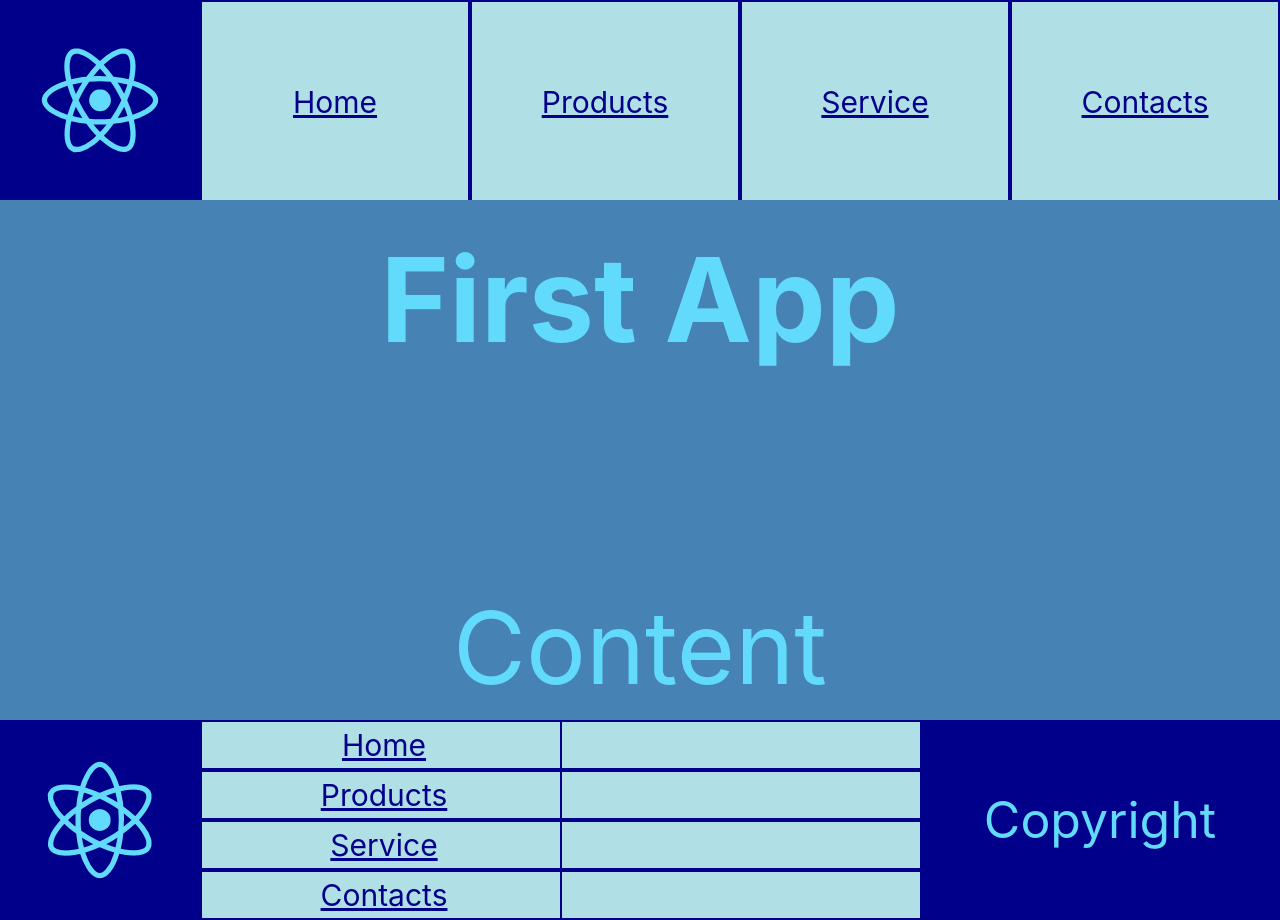
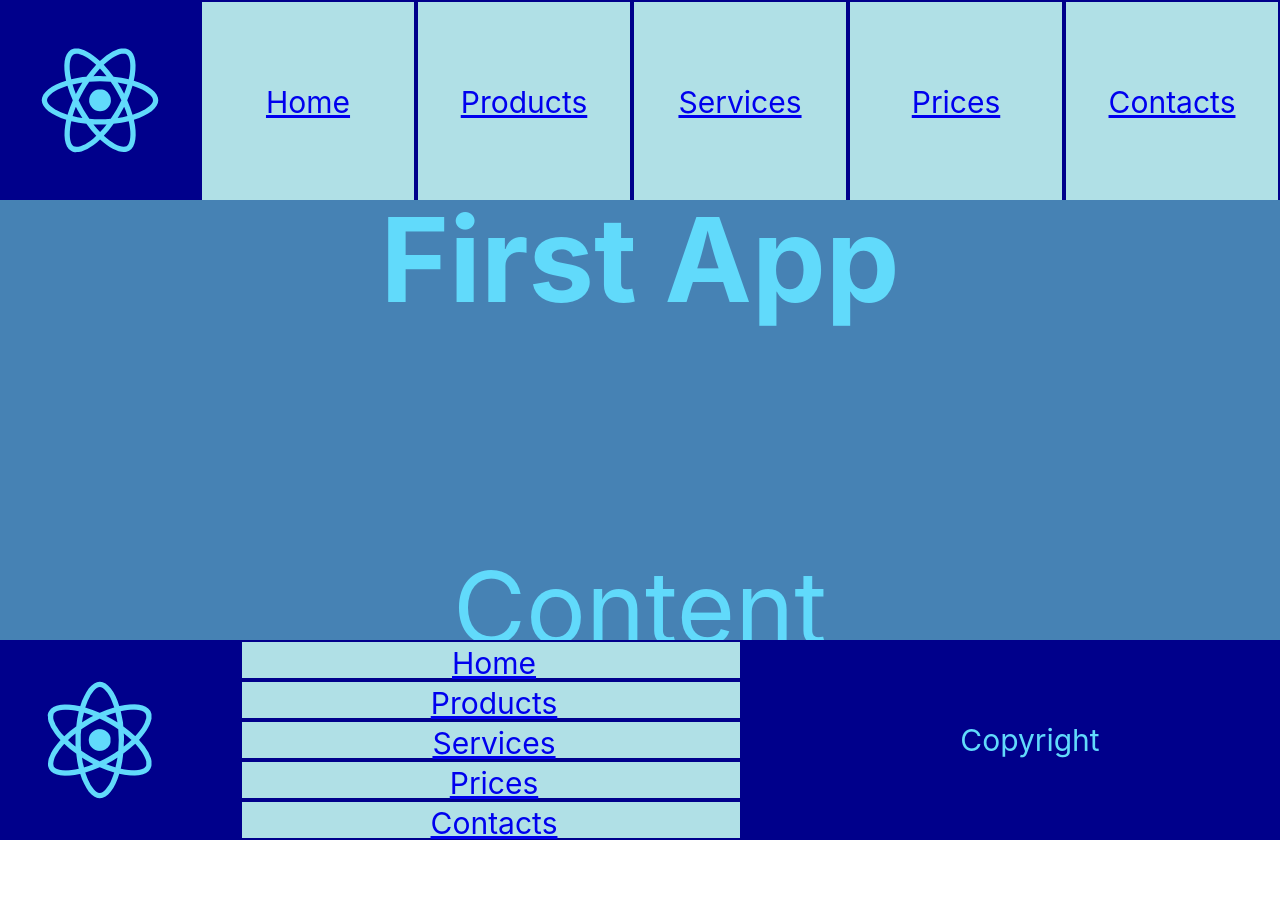
Before and after one commit to Natalina27/pasv-react-project, a React (Create React App) app: page / in a window 1280 px wide. After the commit the page ends 841 px from the top, so only its background shows below. Built offline with nearby package versions, Linux system fonts and the light colour scheme.

Commit message:
added array of objects and map method

```diff
--- a/src/App.css
+++ b/src/App.css
@@ -40,7 +40,7 @@
 }
 
 .App-menu-item{
-  height: 98px;
+  /*height: 98px;*/
   width: 100%;
   border : darkblue 1px solid;
   color: darkblue;
@@ -64,7 +64,7 @@
   display: flex;
   justify-content: space-between;
   flex-direction: row;
-  height: 100px;
+  /*height: 100px;*/
   background-color: darkblue;
 }
 .Footer-paragraph{
@@ -72,10 +72,10 @@
   display: flex;
   align-items: center;
   justify-content: center;
-  font-size: 20px;
+  font-size: 10px;
   color: #61dafb;
 }
-.Footer-menu {
+.Footer-menu nav {
   display: flex;
   flex-direction: column;
   /*height: 100px;*/
@@ -133,7 +133,7 @@
   }
   .App-content{
     display: flex;
-    height: 65%;
+    height: 55%;
     background: steelblue;
     color: #61dafb;
     justify-content: center;
@@ -151,16 +151,21 @@
     width: 500px;
     display: flex;
     align-items: center;
-    font-size: 50px;
+    font-size: 30px;
     color: #61dafb;
   }
-  .Footer-menu {
+  .Footer-menu nav {
     display: flex;
     flex-direction: column;
     /*height: 100px;*/
     width: 500px;
     background-color: powderblue;
+    font-size: 20px;
+    flex-wrap: unset;
 
+  }
+  .Footer-menu nav a{
+    height: 30px;
   }
 }
 @keyframes App-logo-spin {
--- a/src/Footer.jsx
+++ b/src/Footer.jsx
@@ -1,7 +1,7 @@
 import React from 'react';
 import './App.css';
 import Logo from "./Logo";
-import MenuItem from "./MenuItem";
+import Menu from "./Menu";
 
 function Footer() {
   return (
@@ -10,17 +10,14 @@ function Footer() {
             <Logo/>
         </div>
         <div className="Footer-menu">
-            <MenuItem text='Home' link='home-page' />
-            <MenuItem text='Products' link='goods' />
-            <MenuItem text='Service' link='service' />
-            <MenuItem text='Contacts' link='contact' />
+            < Menu />
         </div>
-        <div className="Footer-menu">
-            <MenuItem />
-            <MenuItem />
-            <MenuItem />
-            <MenuItem />
-        </div>
+        {/*<div className="Footer-menu">*/}
+        {/*    <MenuItem />*/}
+        {/*    <MenuItem />*/}
+        {/*    <MenuItem />*/}
+        {/*    <MenuItem />*/}
+        {/*</div>*/}
         <div className="Footer-paragraph">
            Copyright
         </div>
--- a/src/Menu.jsx
+++ b/src/Menu.jsx
@@ -3,28 +3,28 @@ import React from 'react';
 import MenuItem from "./MenuItem";
 
 function Menu() {
-    // const text1 = 'Home';
-    // const link1 = 'home-page';
 
-    // const items = [{
-    //     text: 'Home',
-    //     link: 'home-page'
-    // },{
-    //     text: 'Products',
-    //     link: 'goods'
-    // }
+    const items = [{
+        text: 'Home',
+        link: 'home-page'
+    },{
+        text: 'Products',
+        link: 'goods-page'
+    },{
+        text: 'Services',
+        link: 'service-page'
+    },{
+        text: 'Prices',
+        link: 'price-page'
+
+        },{
+            text: 'Contacts',
+            link: 'cont-page'
+    }];
+
   return (
       <nav className="App-menu">
-              {/*<MenuItem text={text1} link={link1} />*/}
-          {/*<MenuItem text='Products' link='goods'/>*/}
-          {/*    <MenuItem memuItem={items[0]}/>*/}
-          {/*    <MenuItem memuItem={items[1]}/>*/}
-          {/*    <MenuItem text='Service' link='service'/>*/}
-          {/*    <MenuItem text='Contacts' link='contact'/>*/}
-          <MenuItem text='Home' link='home-page' />
-          <MenuItem text='Products' link='goods' />
-          <MenuItem text='Service' link='service' />
-          <MenuItem text='Contacts' link='contact' />
+          {items.map(el => <MenuItem key={el.text} menuItem={el}  />)}
       </nav>
   );
 }
--- a/src/MenuItem.jsx
+++ b/src/MenuItem.jsx
@@ -5,9 +5,10 @@ function MenuItem(props) {
     console.log(props);
 
   return (
-    <a href={props.link} className="App-menu-item">
-      {props.text}
-    </a>
+      <div className="App-menu-item">
+          <a href={props.menuItem.link} >{props.menuItem.text}</a>
+      </div>
+
   );
 }
 
```
